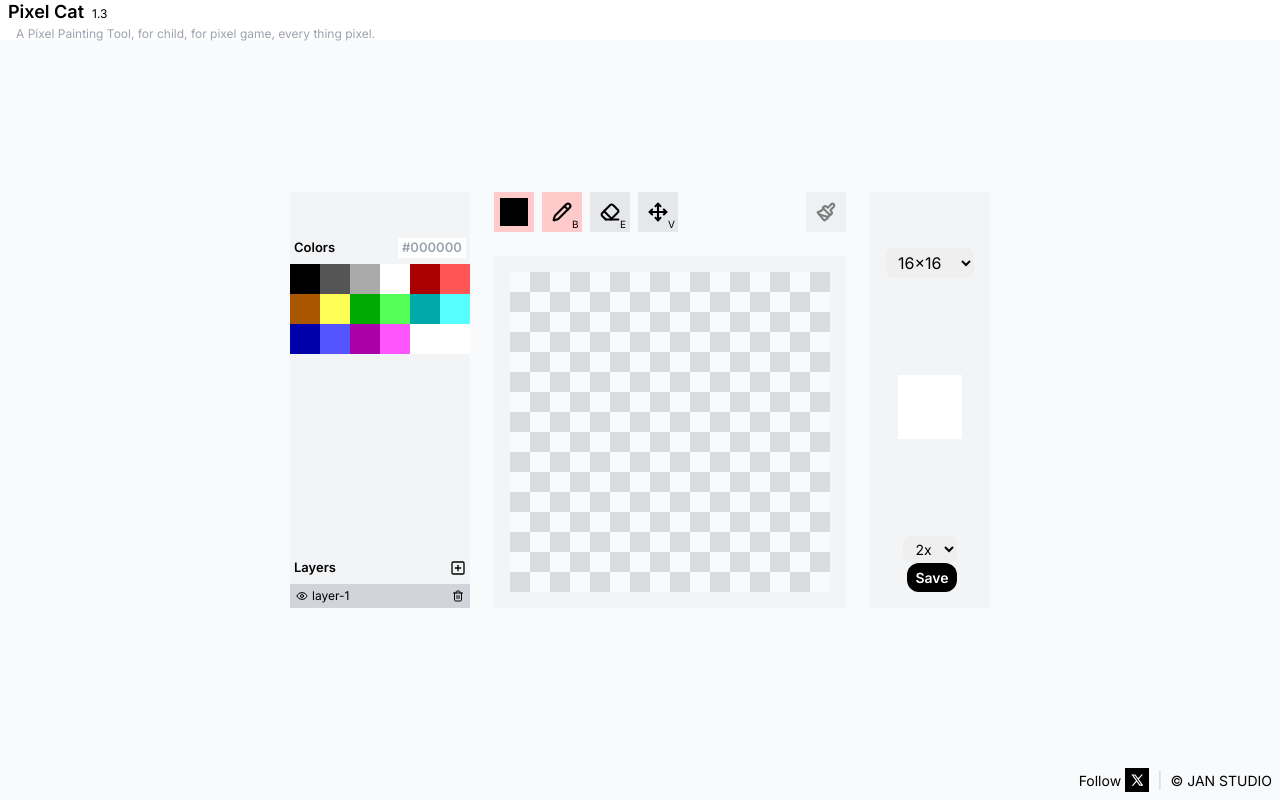
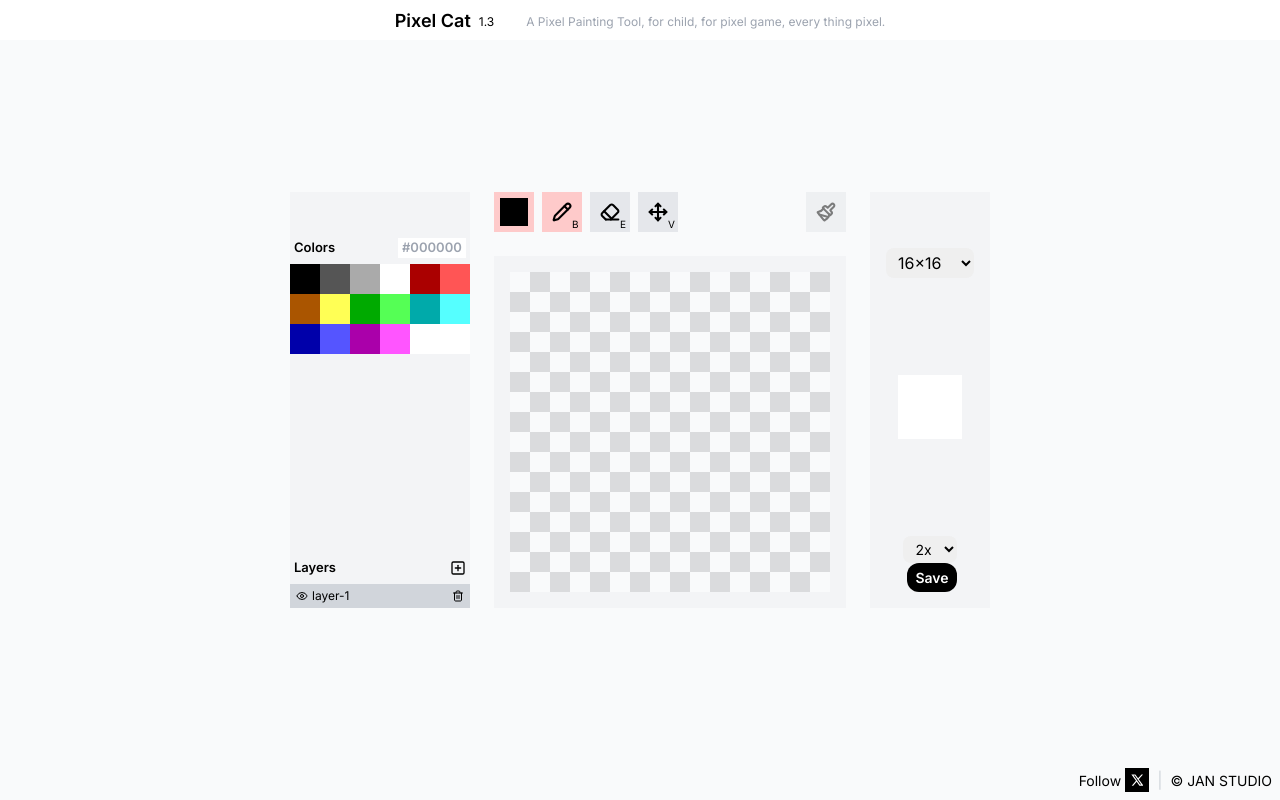
Before and after one commit to qilei0529/pixel-maker, a Next.js app: page / in a window 1280 px wide. Built offline with nearby package versions, Linux system fonts and the light colour scheme.

Commit message:
fix: style

```diff
--- a/app/page.tsx
+++ b/app/page.tsx
@@ -6,16 +6,14 @@ export default function Home() {
   return (
     <main>
       <div className="absolute top-0 w-screen left-0 z-10 h-[40px] flex items-center p-2 space-x-2 bg-white">
-        <div className="flex-1 space-x-2">
+        <div className="flex-1 space-x-2 flex flex-row items-center justify-center">
           <span className="text-[18px] font-semibold">Pixel Cat</span>
           <span className="text-[12px] mt-1">{version}</span>
           <span className="w-4"></span>
-          <span className="text-[12px] text-gray-400 hidden sm:block">
+          <span className="text-[12px] text-gray-400 hidden sm:inline mt-1">
             A Pixel Painting Tool, for child, for pixel game, every thing pixel.
           </span>
         </div>
-        <span className=""></span>
-        <span className="flex-1"></span>
       </div>
       <MainView />
       <div className="absolute bottom-0 w-screen left-0 z-10">
```
